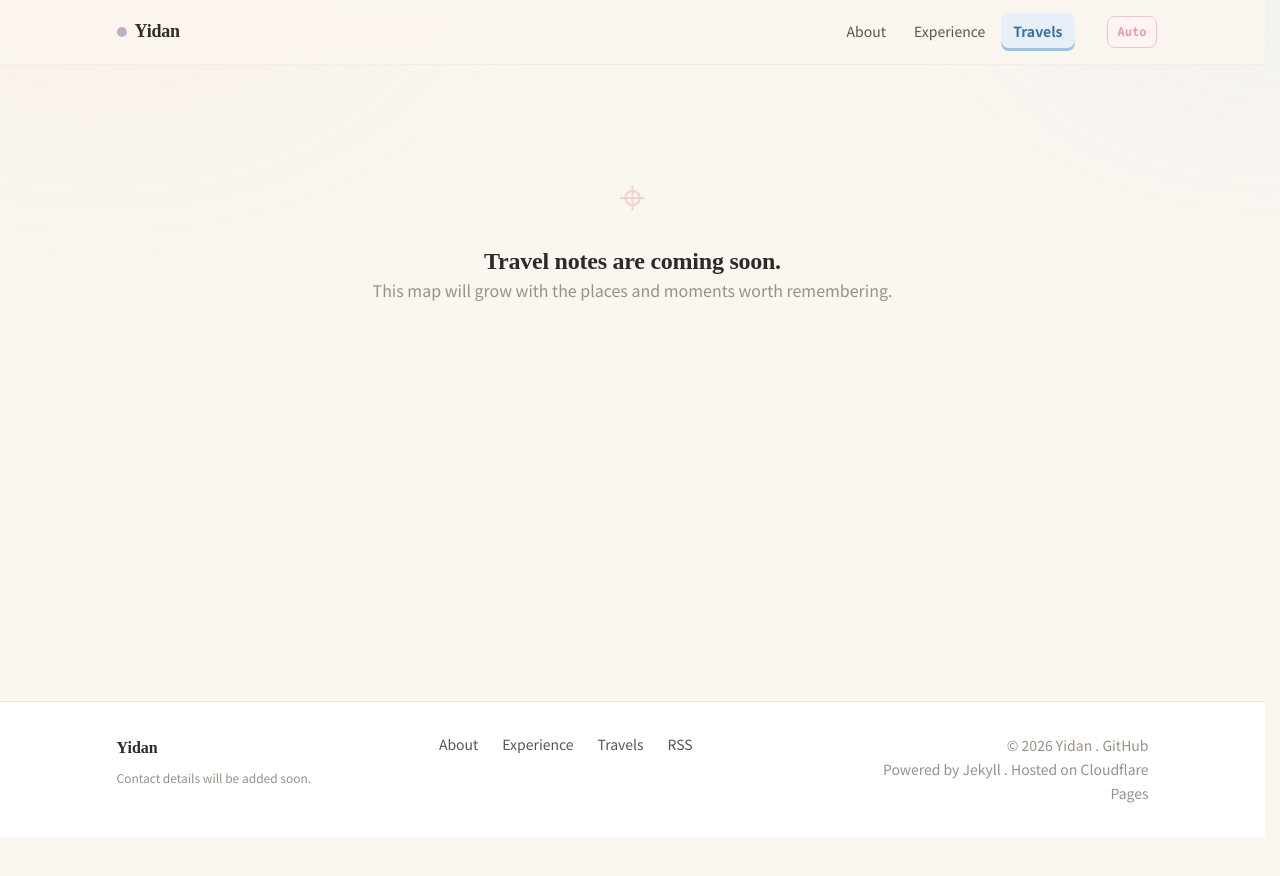
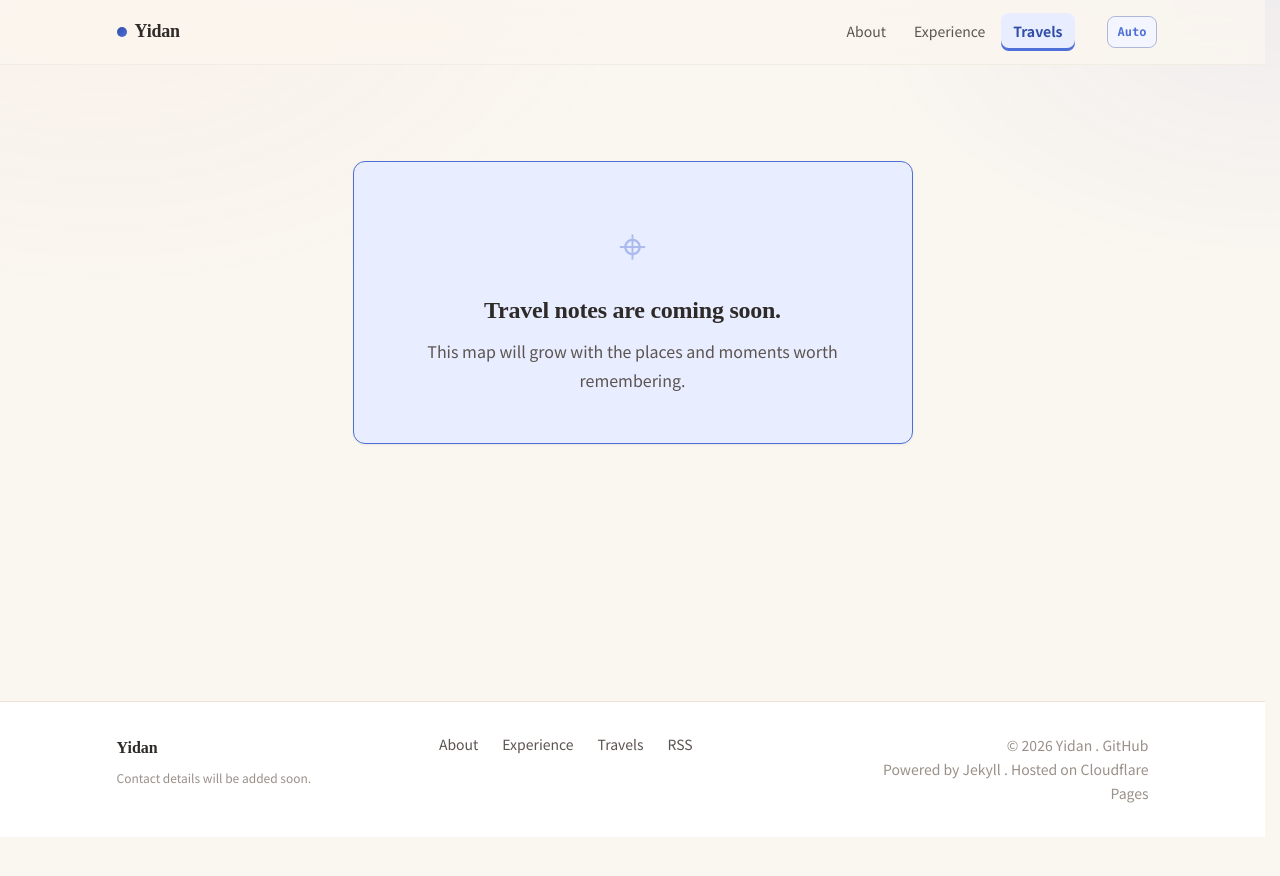
Before and after one commit to ImYidan/ImYidan.github.io, a Jekyll site: the page built from pages/travels/index.html, in a window 1280 px wide. Shown: the top 876 px of the page. Built offline with Jekyll 4.4.1, drawn with Linux system fonts in a browser that asks for light colours.

Commit message:
feat: apply cornflower editorial theme

```diff
--- a/_sass/_components.scss
+++ b/_sass/_components.scss
@@ -1392,7 +1392,7 @@ mark.post-search-hit {
   top: 8px;
   bottom: 8px;
   width: 2px;
-  background: linear-gradient(to bottom, var(--sora) 0%, var(--sora-soft) 100%);
+  background: linear-gradient(to bottom, var(--accent) 0%, var(--accent-soft) 100%);
   border-radius: 1px;
 }
 .timeline__item {
@@ -1409,9 +1409,9 @@ mark.post-search-hit {
   width: 16px;
   height: 16px;
   background: var(--surface);
-  border: 3px solid var(--sora);
+  border: 3px solid var(--accent);
   border-radius: 50%;
-  box-shadow: 0 0 0 4px var(--sora-soft);
+  box-shadow: 0 0 0 4px var(--accent-soft);
 }
 .timeline__date {
   font-family: $font-mono;
@@ -1431,7 +1431,16 @@ mark.post-search-hit {
   gap: $space-3;
 }
 .timeline__org {
-  color: var(--sakura-ink);
+  color: var(--sora-ink);
+}
+.timeline__org a {
+  color: inherit;
+  border-bottom: 2px solid var(--accent);
+  text-decoration: none;
+  text-underline-offset: 0.18em;
+}
+.timeline__org a:hover {
+  background: var(--accent-soft);
 }
 .timeline__role {
   color: var(--sumire-ink);
@@ -1441,7 +1450,7 @@ mark.post-search-hit {
   color: var(--ink-soft);
   line-height: $lh-relaxed;
 }
-/* —— 标题行 + 粉色展开按钮 —— */
+/* —— 标题行 + 展开按钮 —— */
 .timeline__title-row:has(.timeline__toggle) {
   cursor: pointer;
 }
@@ -1454,11 +1463,11 @@ mark.post-search-hit {
   background: none;
   border: none;
   padding: 0;
-  color: var(--sakura);
+  color: var(--accent);
   transition: color $dur-base $ease;
 }
 .timeline__title-row:hover .timeline__toggle {
-  color: var(--sakura-ink);
+  color: var(--sora-ink);
 }
 .timeline__chevron {
   stroke-width: 2.5;
@@ -1494,7 +1503,7 @@ mark.post-search-hit {
   gap: $space-4;
 }
 .project {
-  border-left: 3px solid var(--project-accent, var(--sakura));
+  border-left: 3px solid var(--project-accent, var(--accent));
   padding-left: $space-4;
 }
 .project__title {
@@ -2024,6 +2033,29 @@ mark.post-search-hit {
   color: var(--accent, var(--sakura));
   opacity: 0.4;
   margin-bottom: $space-3;
+}
+.travel-empty-state {
+  max-width: $width-narrow;
+  margin: $space-7 auto;
+  padding: $space-7 $space-6;
+  border: 1px solid var(--accent);
+  border-radius: $radius-lg;
+  background: var(--accent-soft);
+  box-shadow: var(--shadow-sm);
+}
+.travel-empty-state h2 {
+  color: var(--ink);
+  margin-bottom: $space-3;
+}
+.travel-empty-state p {
+  margin: 0;
+  color: var(--ink-soft);
+}
+@media (max-width: 768px) {
+  .travel-empty-state {
+    margin-block: $space-5;
+    padding: $space-6 $space-5;
+  }
 }
 
 /* ════════════ 食谱笔记本（卡片 + 多 chip 搜索）════════════ */
--- a/_sass/_layout.scss
+++ b/_sass/_layout.scss
@@ -50,7 +50,7 @@
   width: 10px;
   height: 10px;
   border-radius: 50%;
-  background: linear-gradient(135deg, var(--sakura) 0%, var(--sora) 100%);
+  background: linear-gradient(135deg, var(--sora-ink) 0%, var(--sora) 100%);
   display: inline-block;
   flex-shrink: 0;
 }
--- a/_sass/_variables.scss
+++ b/_sass/_variables.scss
@@ -22,9 +22,9 @@ $sakura:       #E89CAB;
 $sakura-soft:  #FBE4E9;
 $sakura-ink:   #B65C6E;   // 强调色用作文字时的深色版（保证对比度）
 
-$sora:         #9DC1E0;
-$sora-soft:    #E7F0F8;
-$sora-ink:     #3E6F9C;
+$sora:         #4F6FD8;
+$sora-soft:    #E8EDFF;
+$sora-ink:     #304DA8;
 
 $matcha:       #A6CFA8;
 $matcha-soft:  #E8F1E9;
--- a/assets/css/main.scss
+++ b/assets/css/main.scss
@@ -59,8 +59,8 @@
   --sumire-ink:  #{$sumire-ink};
 
   // —— 全站默认强调色（被页面级 inline 重写）——
-  --accent:       #{$sakura};
-  --accent-soft:  #{$sakura-soft};
+  --accent:       var(--sora);
+  --accent-soft:  var(--sora-soft);
 
   // 字体
   --font-serif: #{$font-serif};
@@ -140,9 +140,9 @@
   --sumire: #7B68B5; --sumire-soft: #29213F; --sumire-ink: #B6A1E4;
 }
 
-body.page--about      { --accent: var(--sakura);  --accent-soft: var(--sakura-soft);  }
+body.page--about      { --accent: var(--sora);    --accent-soft: var(--sora-soft);    }
 body.page--experience { --accent: var(--sora);    --accent-soft: var(--sora-soft);    }
-body.page--travels    { --accent: var(--sakura);  --accent-soft: var(--sakura-soft);  }
+body.page--travels    { --accent: var(--sora);    --accent-soft: var(--sora-soft);    }
 body.page--bookshelf  { --accent: var(--yuzu);    --accent-soft: var(--yuzu-soft);    }
 body.page--writing    { --accent: var(--sora);    --accent-soft: var(--sora-soft);    }
 body.page--posts      { --accent: var(--sumire);  --accent-soft: var(--sumire-soft);  }
```
Also changed, not shown: test/style_contract_test.rb (added, +34 -0 lines).
